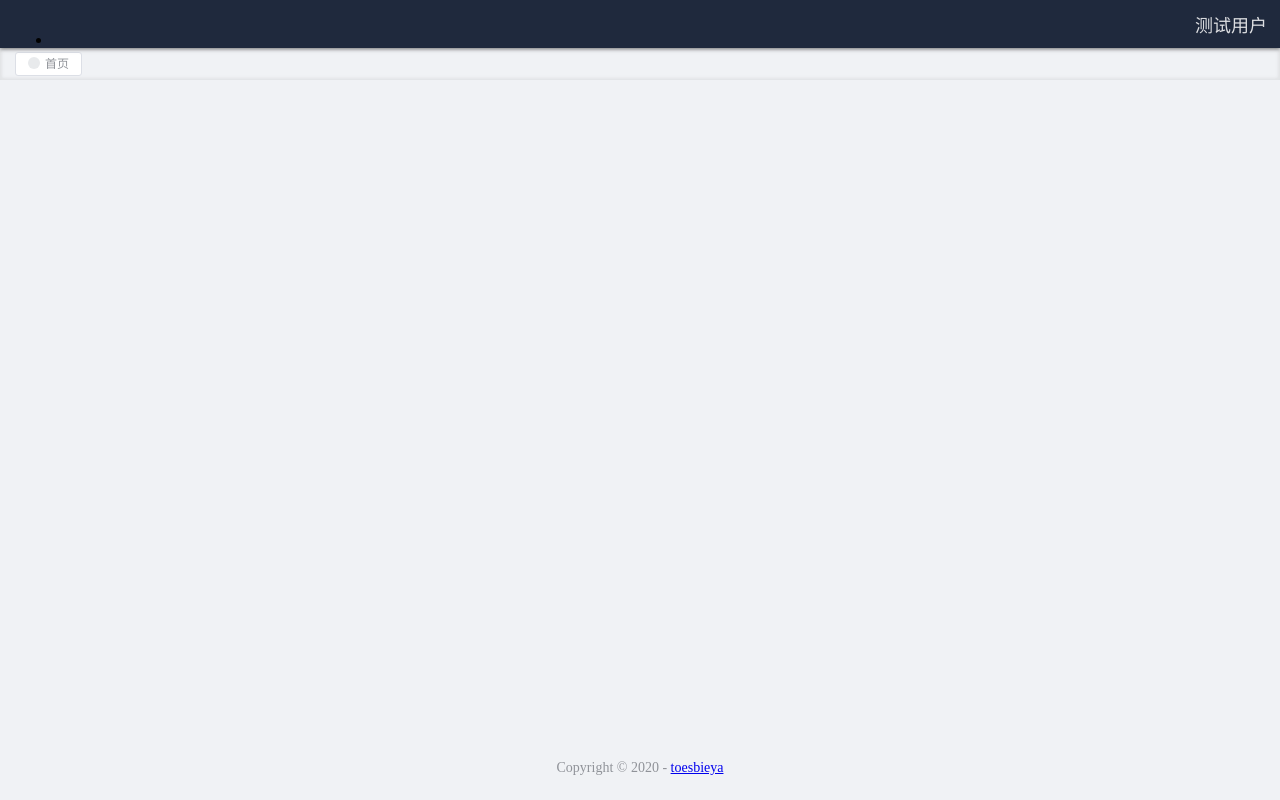
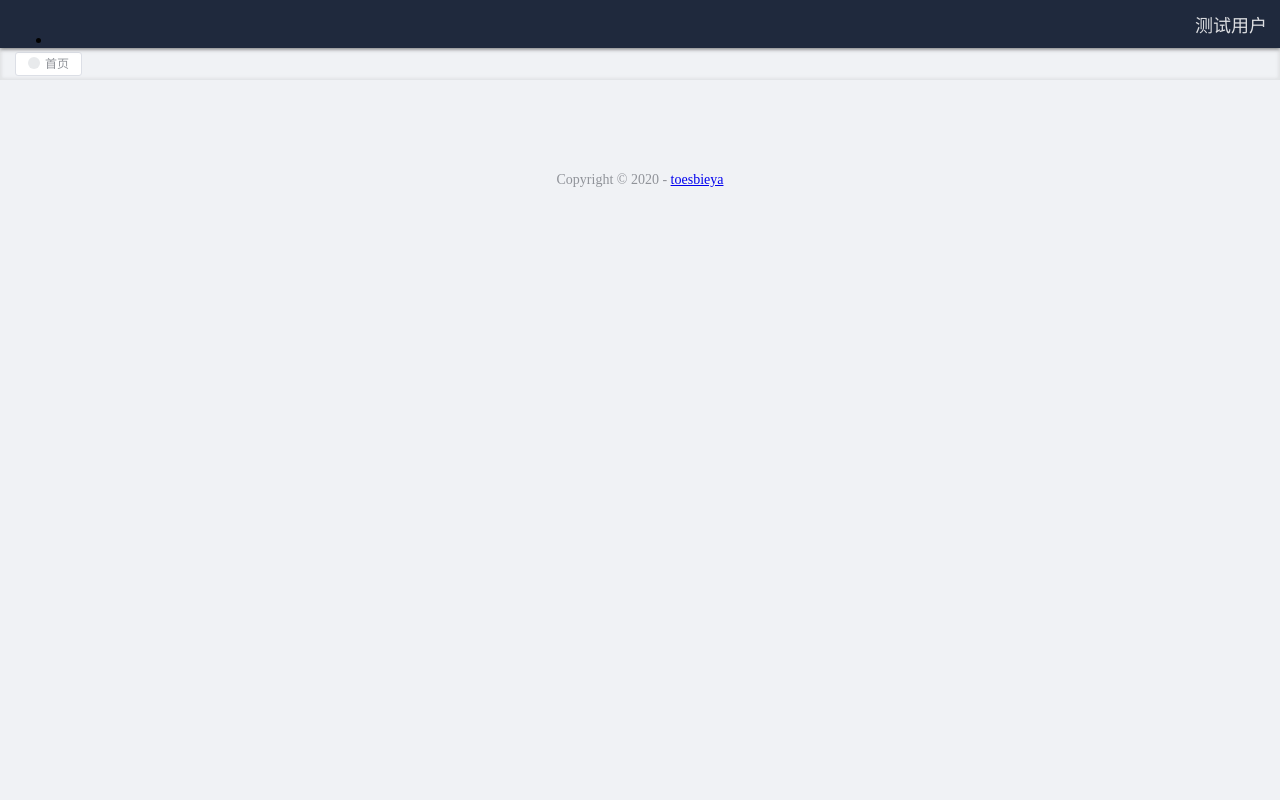
Before and after one commit to toesbieya/el-admin-layout, a Vue app: page /#/redirect in a window 1280 px wide. Built offline with nearby package versions, Linux system fonts and the light colour scheme.

Commit message:
tags-view从page移动到layout

```diff
--- a/src/component/Layout/index.vue
+++ b/src/component/Layout/index.vue
@@ -1,6 +1,7 @@
 <script type="text/jsx">
 import Aside from '../Aside'
 import Header from '../Header'
+import TagsView from '../TagsView'
 import Page from '../Page'
 import {appGetters, pageGetters, tagsViewGetters} from "../../store"
 
@@ -35,7 +36,7 @@ export default {
         menuItemContentRenderer: Function,
 
         //自定义logo内容的渲染方法(h, {img:VNode, title:VNode, context}) => VNode
-        logoRenderer:Function,
+        logoRenderer: Function,
         //点击logo容器时触发，会替换原有的逻辑
         onLogoClick: Function
     },
@@ -59,6 +60,8 @@ export default {
             }}>
                 <Header/>
 
+                {tagsViewGetters.enabled && <TagsView/>}
+
                 {this.renderAside && <Aside/>}
 
                 <Page/>
--- a/src/component/Layout/style.scss
+++ b/src/component/Layout/style.scss
@@ -1,7 +1,7 @@
 .el-admin-layout {
     display: grid;
     grid-template-columns: min-content 1fr;
-    grid-template-rows: min-content 1fr;
+    grid-template-rows: min-content min-content 1fr;
     height: 100%;
     width: 100%;
     overflow: hidden;
@@ -11,14 +11,18 @@
         grid-column-end: 3;
     }
 
+    > nav{
+        grid-column: 2 / 3;
+    }
+
     > aside {
         display: flex;
         grid-row-start: 2;
-        grid-row-end: 3;
+        grid-row-end: 4;
     }
 
     > main {
-        grid-area: 2 / 2 / 3 / 3;
+        grid-area: 3 / 2 / 4 / 3;
     }
 
     //左右结构
--- a/src/component/Page/index.vue
+++ b/src/component/Page/index.vue
@@ -3,7 +3,6 @@ import {pageGetters, pageMutations, tagsViewGetters} from "el-admin-layout"
 import PageHeader from "./component/Header"
 import PageView from "./component/View"
 import PageFooter from "./component/Footer"
-import TagsView from 'el-admin-layout/src/component/TagsView'
 import Breadcrumb from 'el-admin-layout/src/component/Breadcrumb'
 import {isEmpty} from "el-admin-layout/src/util"
 import {getRouterKey} from "el-admin-layout/src/config/logic"
@@ -20,7 +19,7 @@ export default {
         }
     },
 
-    components: {PageHeader, PageView, PageFooter, TagsView, Breadcrumb},
+    components: {PageHeader, PageView, PageFooter, Breadcrumb},
 
     computed: {
         //Layout中的pageHeader插槽
@@ -88,8 +87,6 @@ export default {
 
         return (
             <main class="page-main">
-                {enableTagsView && <tags-view/>}
-
                 <div v-show={!showIframe} class={this.pageClass}>
                     {this.showHeader && (
                         <page-header>
--- a/src/component/Page/style.scss
+++ b/src/component/Page/style.scss
@@ -3,15 +3,12 @@
 @import "./component/View/style";
 
 .page-main {
-    display: flex;
-    flex-direction: column;
     position: relative;
     overflow: hidden;
     background-color: $page-background-color;
 
     > .scroll-container {
         display: flex;
-        flex: 1;
         flex-direction: column;
         overflow: auto;
     }
--- a/src/component/TagsView/index.vue
+++ b/src/component/TagsView/index.vue
@@ -228,7 +228,7 @@ export default {
 
     render() {
         return (
-            <div class="tags-view">
+            <nav class="tags-view">
                 <scroll-panel ref="scroll-panel" class="tags-view-scroller">
                     {this.renderTags()}
                 </scroll-panel>
@@ -239,7 +239,7 @@ export default {
                     left={this.contextMenu.left}
                     top={this.contextMenu.top}
                 />
-            </div>
+            </nav>
         )
     }
 }
--- a/src/component/TagsView/style.scss
+++ b/src/component/TagsView/style.scss
@@ -1,5 +1,6 @@
 .tags-view {
     height: $tags-view-height;
+    background-color: $tags-view-background-color;
     box-shadow: inset 0 0 3px 2px hsla(0, 0%, 39.2%, .1);
 
     &-scroller {
--- a/src/style/var.scss
+++ b/src/style/var.scss
@@ -51,6 +51,8 @@ $header-z-index: 10;
 
 //页签栏高度
 $tags-view-height: 32px !default;
+//页签栏背景色
+$tags-view-background-color: #f0f2f5 !default;
 
 //页面背景色
 $page-background-color: #f0f2f5 !default;
```
